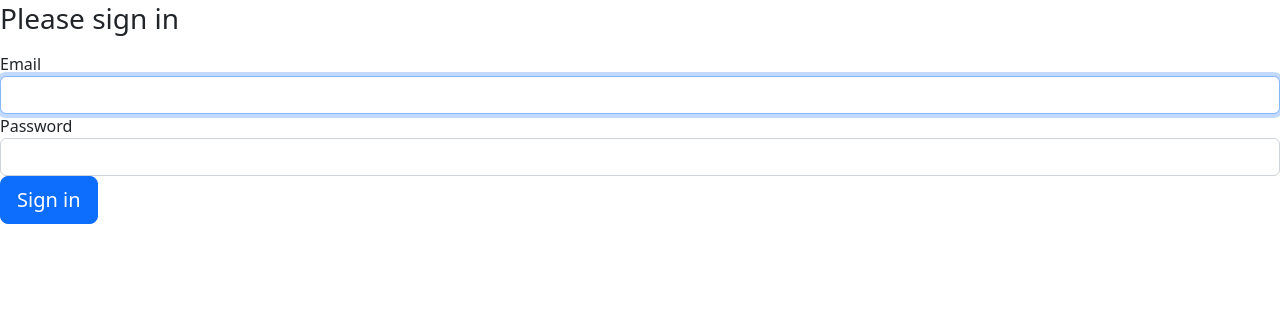
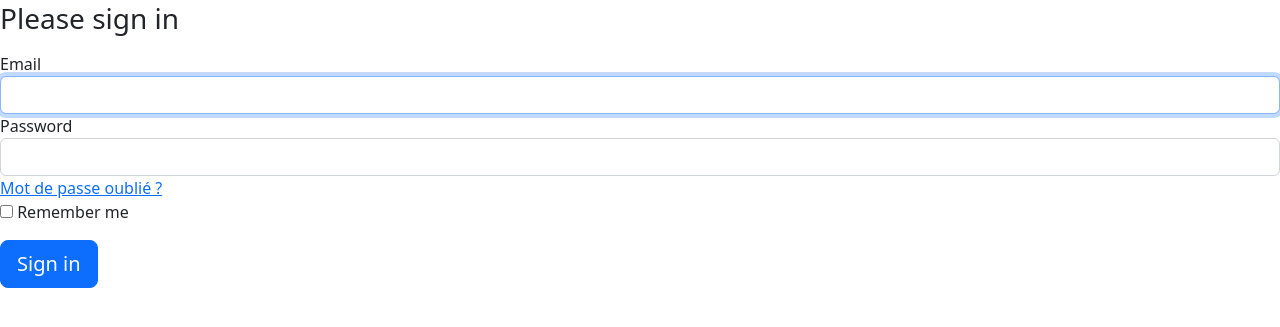
Before and after one commit to P-POP/Artisans, a Symfony app: template templates/security/login.html.twig in a window 1280 px wide. Shown: the part 38-365 px from the top of the page. Run offline with Twig, Linux system fonts and the light colour scheme; the template is opened without the code that fills it, so the values that code supplies are empty; some libraries are stand-ins or nearby versions.

Commit message:
add remeber me

```diff
--- a/templates/security/login.html.twig
+++ b/templates/security/login.html.twig
@@ -20,20 +20,22 @@
     <label for="inputPassword">Password</label>
     <input type="password" name="password" id="inputPassword" class="form-control" autocomplete="current-password" required>
 
+    <div>
+			<a href="{{ path('app_forgot_password_request') }}" title="Mot de passe oublié ?">Mot de passe oublié ?</a>
+	</div>
+
     <input type="hidden" name="_csrf_token"
            value="{{ csrf_token('authenticate') }}"
     >
 
-    {#
-        Uncomment this section and add a remember_me option below your firewall to activate remember me functionality.
-        See https://symfony.com/doc/current/security/remember_me.html
+
 
         <div class="checkbox mb-3">
             <label>
                 <input type="checkbox" name="_remember_me"> Remember me
             </label>
         </div>
-    #}
+
 
     <button class="btn btn-lg btn-primary" type="submit">
         Sign in
```
Also changed, not shown: 1 other file.
